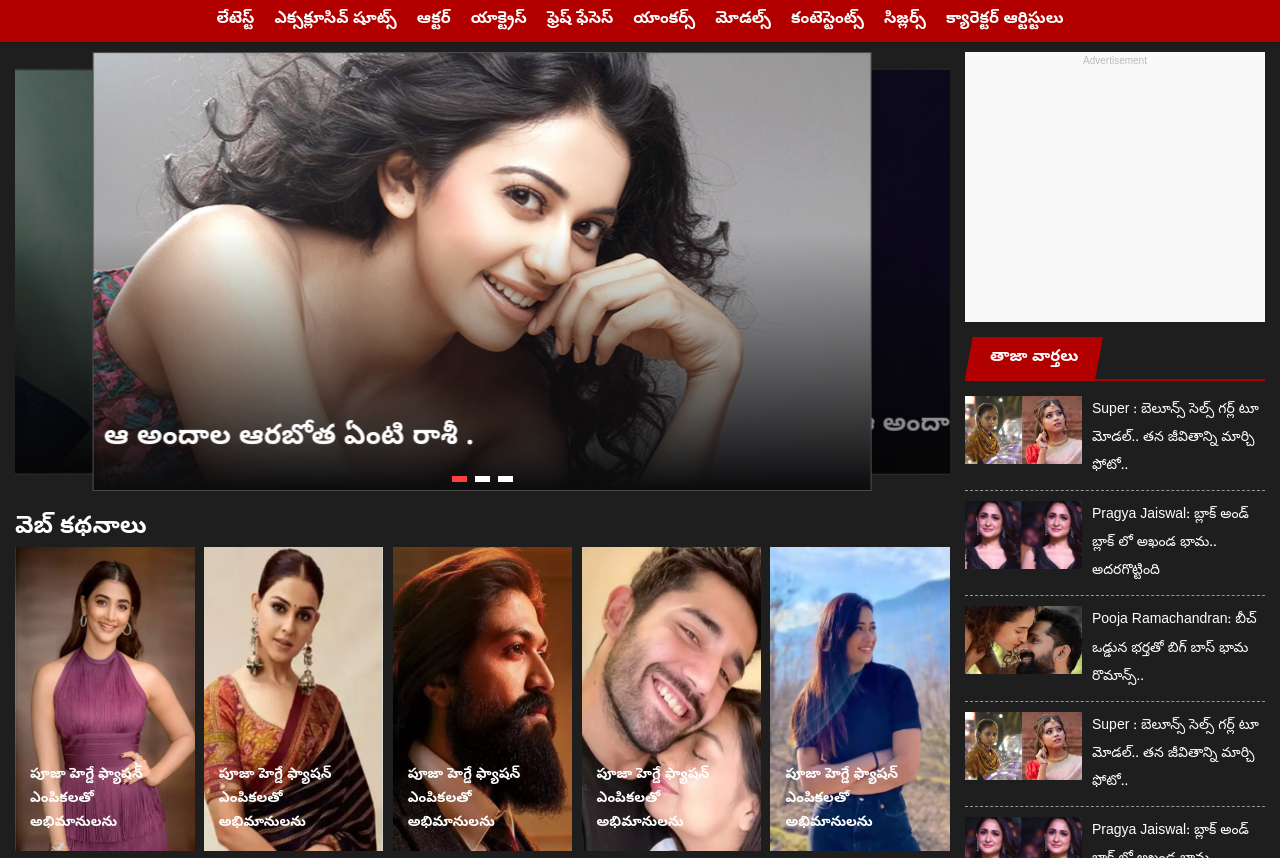
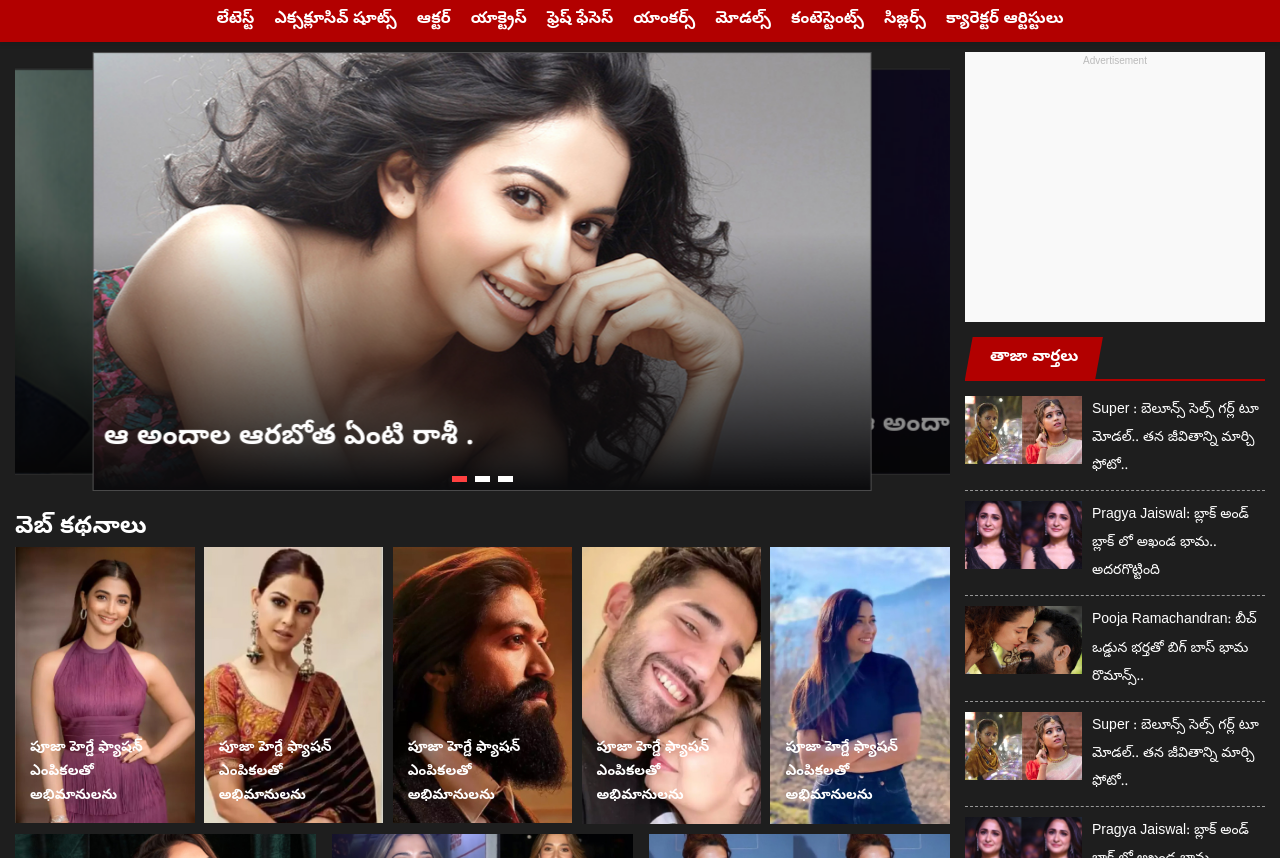
Before and after one commit to getuidev/ntv-gallery, a plain HTML site: page index.html in a window 1280 px wide. Shown: the part 88-946 px from the top of the page. Drawn offline with Linux system fonts and the light colour scheme.

Commit message:
css fixes

```diff
--- a/css/common.css
+++ b/css/common.css
@@ -1,7 +1,7 @@
 *,:after,:before{-webkit-box-sizing:border-box;-moz-box-sizing:border-box;box-sizing:border-box;padding:0;margin:0;outline:0}
 article,aside,details,figcaption,figure,footer,header,hgroup,menu,nav,section{display:block}
 body{font-family:'Noto Sans Telugu',sans-serif;color:#fff;font-size:16px;line-height:1.5;background:#1e1e1e;-webkit-text-size-adjust:none}
-img{max-width:100%}
+img{max-width:100%;height: inherit;}
 .imgwrap{position:relative}
 .imgwrap img{width:100%;display:block}
 a{text-decoration:none;color:#fff}
```
